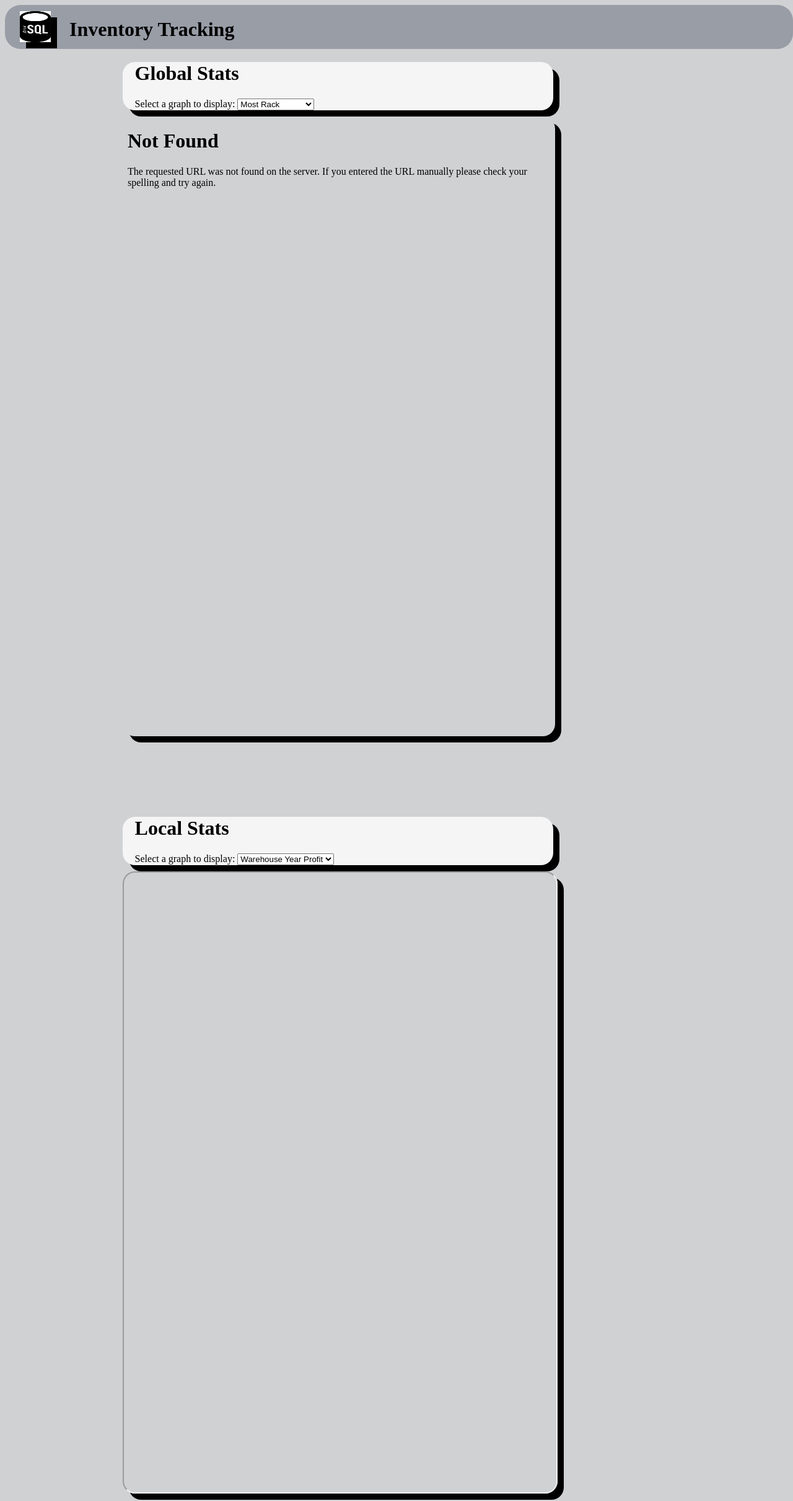
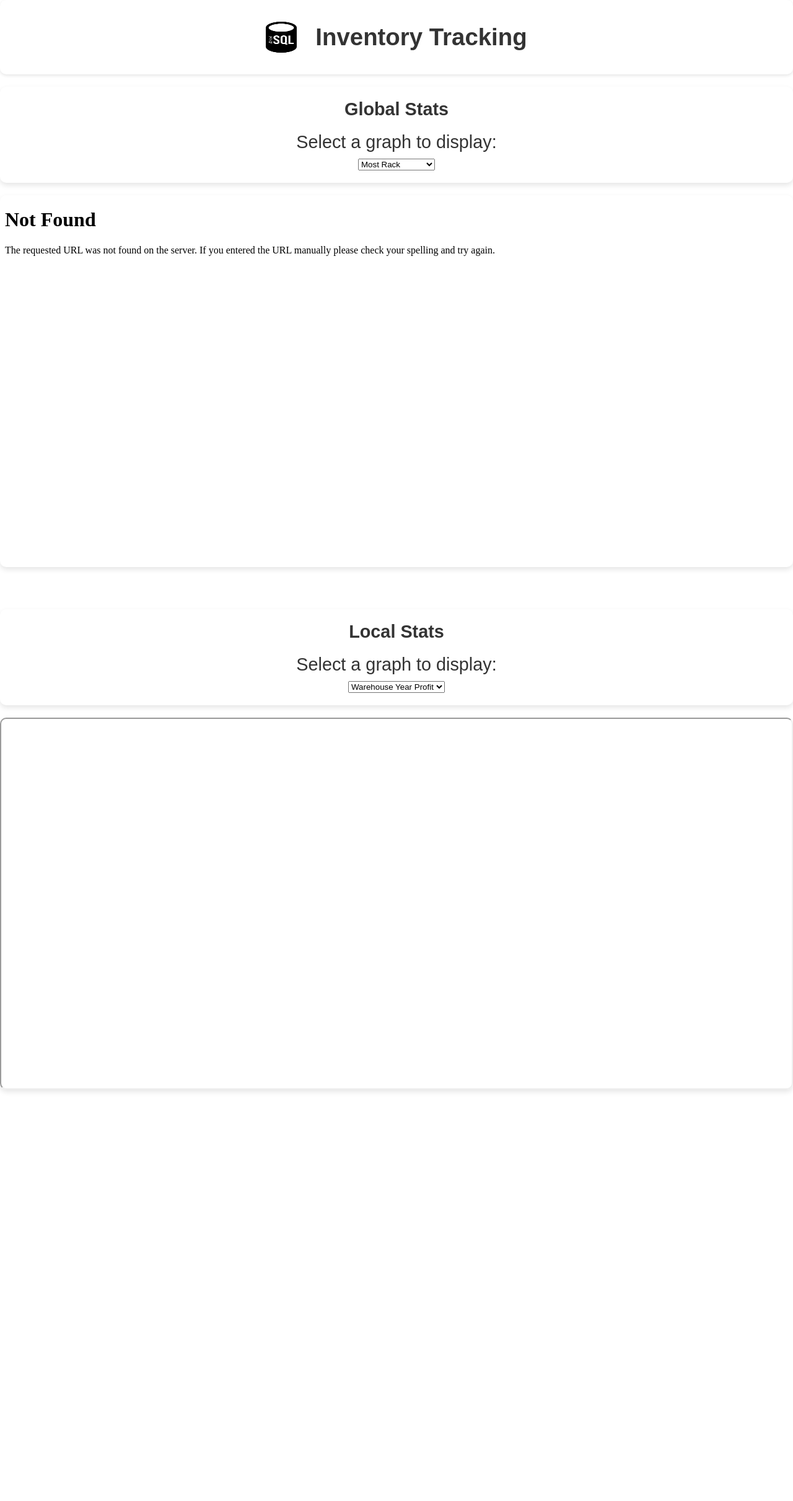
Before and after one commit to DB-Fall-2023/inventory-tracking-app-rhasql, a Python web app: template templates/test.html in a window 1280 px wide. Shown: the whole page at 62% size. After the commit the page ends 1762 px from the top, so only its background shows below. Run offline with Jinja, Linux system fonts and the light colour scheme; the template is opened without the code that fills it, so the values that code supplies are empty.

Commit message:
Frontend design modifications

```diff
--- a/static/styles.css
+++ b/static/styles.css
@@ -1,63 +1,97 @@
-.first-frame {
-    width: 65%;
-    height: 1000px;
-    border-radius: 20px;
-    box-shadow: 10px 10px;
+/* Reset some default styles */
+body, h1, h2, h3, p, ul, ol, li, figure, figcaption, blockquote, dl, dd {
+    margin: 0;
+    padding: 0;
+}
+
+/* Apply a box-sizing border-box model globally */
+* {
+    box-sizing: border-box;
+}
+
+body {
+    font-family: 'Arial', sans-serif;
+    background-color: #0000;
 }
 
 .navbar {
-    height: 71px;
+    height: 120px;
     width: 100%;
-    background-color: #989da6;
-    border-radius: 25px;
-    padding-left: 0.25rem;
-    padding-right: 0.25rem;
+    background-color: #fff;
+    border-radius: 10px;
+    padding: 0 20px;
     display: flex;
+    align-items: center;
+    justify-content: center;
+    box-shadow: 0 2px 5px rgba(0, 0, 0, 0.1);
 }
 
 .navbar-h1 {
-    margin-bottom: 20px;
-    margin-left: 30px;
-}
-
-.navbar a {
-    margin-top: 1.5rem;
-    margin-right: 1.5rem;
-}
-
-body {
-    background-color: #d0d1d3;
+    margin-left: 20px;
+    font-size: 2.4rem;
+    color: #333;
 }
 
 .navbar-img {
     width: 50px;
     height: 50px;
-    margin-left: 20px;
-    margin-top: 10px;
-    box-shadow: 10px 10px;
+    margin-right: 10px; /* Add some spacing between the image and text */
+}
+
+.navbar a {
+    text-decoration: none;
+    color: #555;
+    margin-right: 20px;
+    font-weight: bold;
 }
 
 .global-stats {
-    margin-left: 15%;
+    margin: 10px 0; /* Updated margin for more separation */
 }
 
 .dropdown-global {
-    margin-left: 15%;
-    background-color: whitesmoke;
-    width: 55%;
-    border-radius: 20px;
+    background-color: #fff;
+    border-radius: 10px;
+    box-shadow: 0 4px 8px rgba(0, 0, 0, 0.1);
+    margin-top: 20px;
+    margin-bottom: 20px;
+    overflow: hidden;
+    text-align: center; /* Center-align the text */
+}
+
+label.global-text {
     margin-bottom: 10px;
-    box-shadow: 10px 10px;
+    display: block; /* Ensure the label is treated as a block element */
+}
+
+#pageSelector {
+    margin: 0 auto; /* Center-align the select element */
+    margin-bottom: 20px;
+}
+
+#pageSelector2 {
+    margin: 0 auto; /* Center-align the select element */
+    margin-bottom: 20px;
 }
 
 .global-text {
-    margin-left: 20px;
+    margin: 20px 0;
+    text-align: center;
+    font-size: 1.8rem; /* Updated font size to be twice as big */
+    color: #333;
 }
 
 label .global-text {
     margin-bottom: 10px;
 }
 
+.first-frame {
+    width: 100%;
+    height: 600px;
+    border-radius: 10px;
+    box-shadow: 0 4px 8px rgba(0, 0, 0, 0.1);
+}
+
 .stats {
-    margin-bottom: 10%;
+    margin-bottom: 5%;
 }
```
